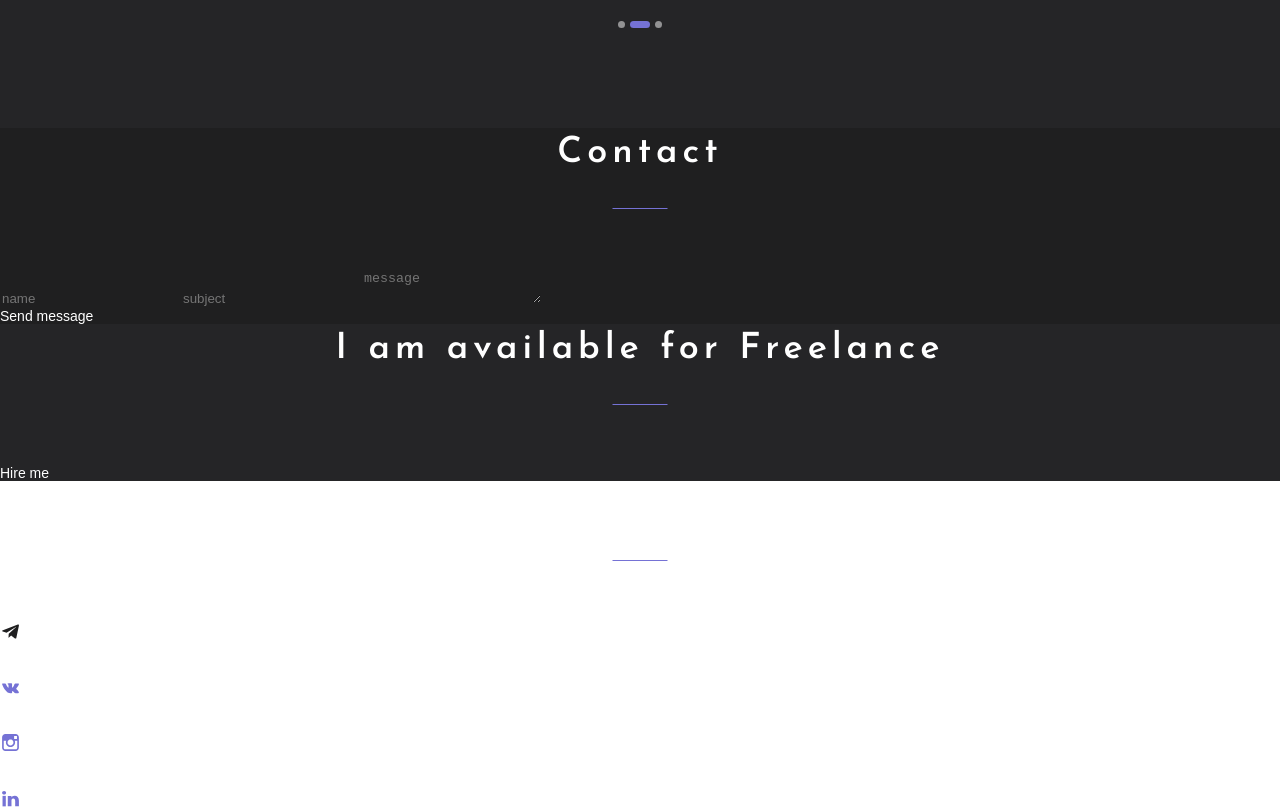
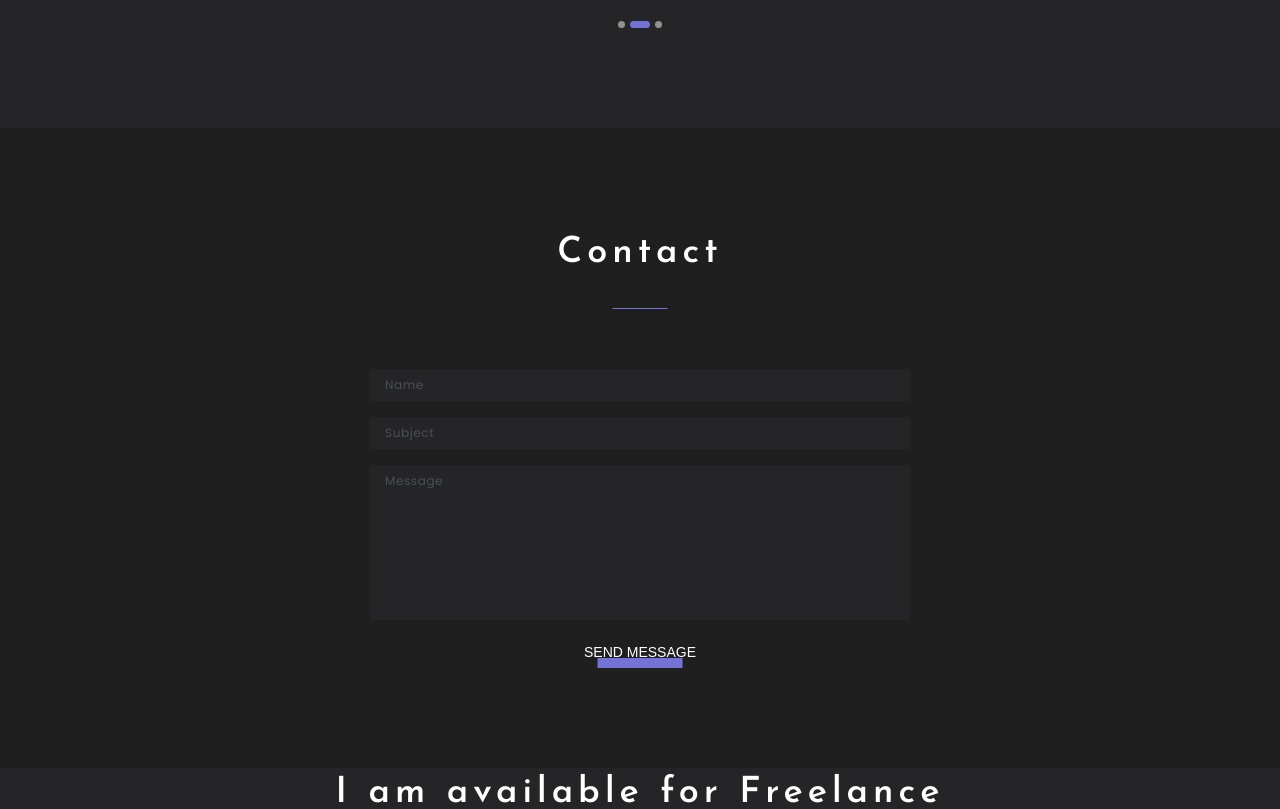
Before and after one commit to LomakinAnatolii/PortfolioStartProjectViteMain, a React (Vite) app: page / in a window 1280 px wide. Shown: the part 3220-4029 px from the top of the page. Built offline with nearby package versions, Linux system fonts and the light colour scheme.

Commit message:
style: add styles for the contacts block

```diff
--- a/src/layout/sections/contacts/Contacts.tsx
+++ b/src/layout/sections/contacts/Contacts.tsx
@@ -1,5 +1,7 @@
 import styled from "styled-components";
 import {SectionTitle} from "../../../components/SectionTitle.tsx";
+import {Button} from "../../../components/Button.tsx";
+import {theme} from "../../../styles/Theme.tsx";
 
 export const Contact = () => {
     return (
@@ -9,16 +11,43 @@
                 <Field placeholder={"name"}/>
                 <Field placeholder={"subject"}/>
                 <Field placeholder={"message"} as={"textarea"}/>
-                <button type={"submit"}>Send message</button>
+                <Button type={"submit"}>Send message</Button>
             </StyledForm>
         </StyledContacts>
     );
 };
 
 const StyledContacts = styled.section`
+    padding: 100px 30px;
 `
 
 const StyledForm = styled.form`
+    display: flex;
+    flex-direction: column;
+    align-items: center;
+    gap: 16px;
+    max-width: 540px;
+    margin: 0 auto;
+    textarea {
+        height: 155px;
+        resize: none;
+    }
 `
 const Field = styled.input`
+    padding: 7px 15px;
+    width: 100%;
+    font-family: 'Poppins', sans-serif;
+    font-weight: 400;
+    font-size: 12px;
+    letter-spacing: 0.05em;
+    color: ${theme.colors.font};
+    background-color: ${theme.colors.secondaryBg};
+    border: 1px solid #${theme.colors.borderColor};
+    &::placeholder {
+        color: ${theme.colors.placeholderColor};
+        text-transform: capitalize;
+    }
+    &:focus {
+        outline: 1px solid ${theme.colors.borderColor};
+    }
 `
--- a/src/styles/Theme.tsx
+++ b/src/styles/Theme.tsx
@@ -4,6 +4,10 @@
         secondaryBg: "#252527",
         accent: "#7572d5",
 
-        font: "#ffffff"
+        font: "#ffffff",
+
+        borderColor: "#4a4a4a",
+
+        placeholderColor: "#495057"
     }
 }
```
